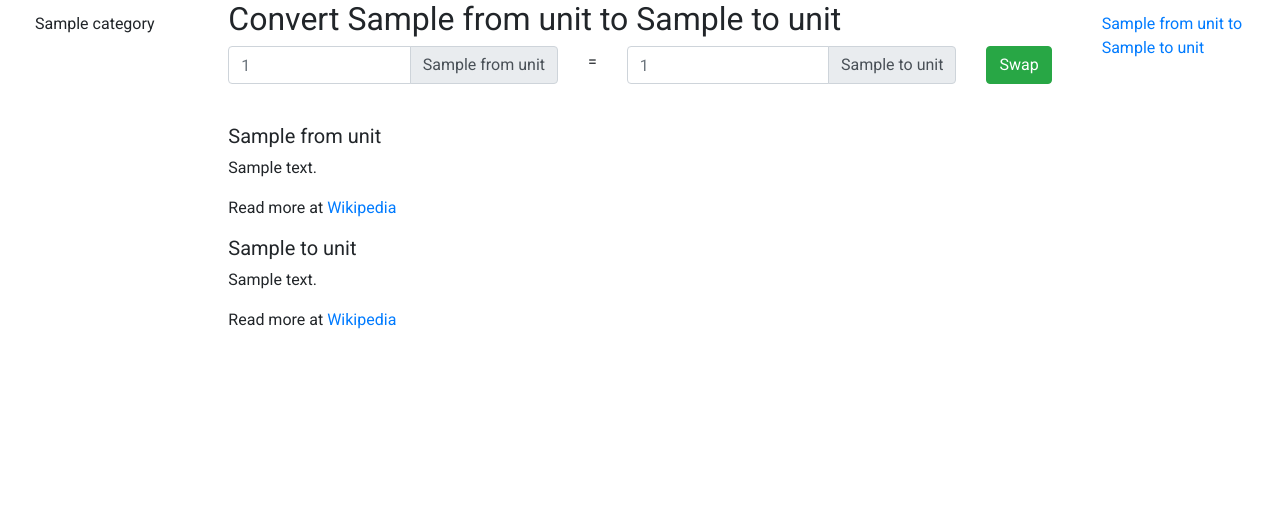
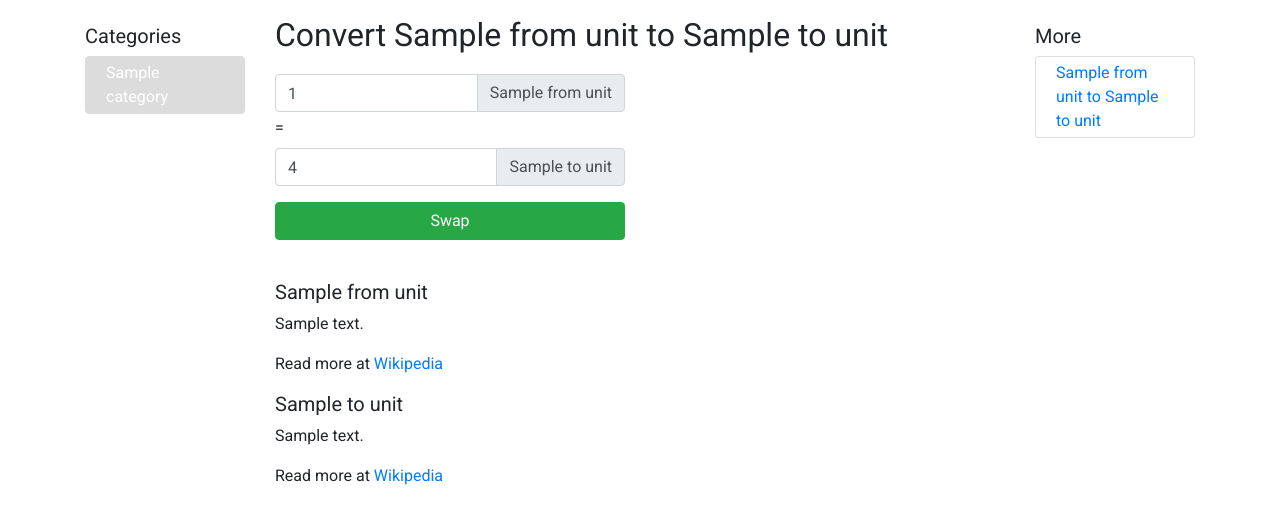
Before and after one commit to sohel284/unit-converter, a Django app: template convertersite/templates/home.html in a window 1280 px wide. Shown: the part 56-580 px from the top of the page. Run offline with Django 3.2, Linux system fonts and the light colour scheme; tables that the repository leaves empty hold one stand-in row (values such as "Sample post"); the template is opened without the code that fills it: values that come from a table or form of the project are taken from there, most other values are stand-ins (such as "Sample title", 1, 10 or a date in 2020); data that the repository does not hold is empty; some libraries are stand-ins or nearby versions.

Commit message:
-added converter calculation

```diff
--- a/convertersite/templates/base.html
+++ b/convertersite/templates/base.html
@@ -6,35 +6,40 @@
             body{
                 font-family: 'Roboto', sans-serif;
             }
+            .list-group-item.active{
+                background-color: gainsboro;
+                border-color: gainsboro;
+            }
         </style>
         <title>{% block 'title' %}Unit Converter{% endblock %}</title>
     </head>
     <body>
         <nav class="navbar navbar-expand-lg navbar-light bg-light">
             <a class="navbar-brand" href="#">Unit Converter</a>
-
             <ul class="navbar-nav mr-auto"></ul>
             <form class="form-inline my-2 my-lg-0">
               <input class="form-control mr-sm-2" type="search" placeholder="Search" aria-label="Search">
               <button class="btn btn-outline-success my-2 my-sm-0" type="submit">Search</button>
             </form>
           </nav>
-        <div class="container-fluid">
+        <div class="container">
             <div class="row">
-                <div class="col-md-3 col-lg-2">
-                    <ul class="list-group list-group-flush">
+                <div class="col-md-3 col-lg-2 mt-4">
+                    <h5>Categories</h5>
+                    <ul class="list-group medium">
                         {% for category in categories %}
-                        <li class="list-group-item">{{ category.name }}</li>
+                        <li class="list-group-item py-1 {% if category.id == conversion.from_unit.category_id %}active{% endif %}">{{ category.name }}</li>
                         {% endfor %}
                     </ul>
                 </div>
                 <div class="col-md-6 col-lg-8">
                     {% block 'content' %}{% endblock %}
                 </div>
-                <div class="col-md-3 col-lg-2">
-                    <ul class="list-group list-group-flush">
+                <div class="col-md-3 col-lg-2 mt-4">
+                    <h5>More</h5>
+                    <ul class="list-group medium">
                         {% for converter in converters %}
-                        <li class="list-group-item">
+                        <li class="list-group-item py-1">
                             <a href="{% url 'converter' converter.name %}">
                                 {{ converter.from_unit.name }} to {{ converter.to_unit.name }}
                             </a>
@@ -46,7 +51,8 @@
 
         </div>
         <script src="https://code.jquery.com/jquery-3.4.1.slim.min.js" integrity="sha384-J6qa4849blE2+poT4WnyKhv5vZF5SrPo0iEjwBvKU7imGFAV0wwj1yYfoRSJoZ+n" crossorigin="anonymous"></script>
-<script src="https://cdn.jsdelivr.net/npm/popper.js@1.16.0/dist/umd/popper.min.js" integrity="sha384-Q6E9RHvbIyZFJoft+2mJbHaEWldlvI9IOYy5n3zV9zzTtmI3UksdQRVvoxMfooAo" crossorigin="anonymous"></script>
-<script src="https://stackpath.bootstrapcdn.com/bootstrap/4.4.1/js/bootstrap.min.js" integrity="sha384-wfSDF2E50Y2D1uUdj0O3uMBJnjuUD4Ih7YwaYd1iqfktj0Uod8GCExl3Og8ifwB6" crossorigin="anonymous"></script>
+        <!-- <script src="https://cdn.jsdelivr.net/npm/popper.js@1.16.0/dist/umd/popper.min.js" integrity="sha384-Q6E9RHvbIyZFJoft+2mJbHaEWldlvI9IOYy5n3zV9zzTtmI3UksdQRVvoxMfooAo" crossorigin="anonymous"></script> -->
+        <!-- <script src="https://stackpath.bootstrapcdn.com/bootstrap/4.4.1/js/bootstrap.min.js" integrity="sha384-wfSDF2E50Y2D1uUdj0O3uMBJnjuUD4Ih7YwaYd1iqfktj0Uod8GCExl3Og8ifwB6" crossorigin="anonymous"></script> -->
+        {% block 'extra_js' %}{% endblock %}
     </body>
 </html>
--- a/convertersite/templates/home.html
+++ b/convertersite/templates/home.html
@@ -1,25 +1,40 @@
 {% extends 'base.html' %}
 {% block 'content' %}
 {% if conversion %}
-<h2>Convert {{conversion.from_unit.name}} to {{conversion.to_unit.name}}</h2>
+<h2 class="pb-1 my-3">Convert <span class="unit">{{conversion.from_unit.name}}</span> to <span class="unit">{{conversion.to_unit.name}}</span>    </h2>
 <div class="row">
-    <div class="col-sm input-group">
-        <input type="text" class="form-control" placeholder="1" aria-label="Recipient's username" aria-describedby="basic-addon2">
+    <div class="col-md-6">
+        <div class="unit-input">
+            <div class="input-group">
+                <input type="text" class="form-control unit-input" value="1" aria-describedby="basic-addon2"
+                    data-rate="{{conversion.rate}}"
+                    id="input-{{conversion.from_unit.symbol_name}}"
+                    data-tounit="{{conversion.to_unit.symbol_name}}"
+                    onkeyup="onKeyUp(this)" />
                 <div class="input-group-append">
                   <span class="input-group-text" id="basic-addon2">{{conversion.from_unit.symbol_name}}</span>
                 </div>
             </div>
-    <div class="col-sm-auto">
-        <label class="text-uppercase pt-1">=</label class="text-uppercase pt-1">
         </div>
-    <div class="col-sm input-group">
-        <input type="text" class="form-control" placeholder="1" aria-label="Recipient's username" aria-describedby="basic-addon2">
+        <label class="text-uppercase pt-1">=</label>
+        <div class="unit-input">
+            <div class="input-group">
+                <input type="text" class="form-control unit-input" value="{{conversion.rate}}"
+                    aria-describedby="basic-addon3"
+                    data-rate="{{ conversion.inverse_rate }}"
+                    id="input-{{conversion.to_unit.symbol_name}}"
+                    data-tounit="{{conversion.from_unit.symbol_name}}"
+                    onkeyup="onKeyUp(this)" />
                 <div class="input-group-append">
-          <span class="input-group-text" id="basic-addon2">{{conversion.to_unit.symbol_name}}</span>
+                    <span class="input-group-text" id="basic-addon3">{{conversion.to_unit.symbol_name}}</span>
                 </div>
             </div>
-    <div class="col-sm-auto">
-        <button type="button" class="btn btn-success">Swap</button>
+        </div>
+        <div class="row mt-3">
+            <div class="col">
+                <button type="button" class="btn btn-success w-100 swap">Swap</button>
+            </div>
+        </div>
     </div>
 </div>
 <p>&nbsp;</p>
@@ -36,3 +51,48 @@
 </div>
 {% endif %}
 {% endblock %}
+{% block 'extra_js' %}
+<script type="text/javascript">
+    $.fn.swap = function (elem) {
+        elem = elem.jquery ? elem : $(elem);
+        return this.each(function () {
+            $(document.createTextNode('')).insertBefore(this).before(elem.before(this)).remove();
+        });
+    };
+
+    function onKeyUp(el) {
+        var inputEl = $(el);
+
+        var inputVal = parseFloat(inputEl.val());
+        var outputSelector = '#input-'+inputEl.data()['tounit'];
+
+        if(!Number.isNaN(inputVal)) {
+            var rate = parseFloat(inputEl.data()['rate']);
+            var toUnit = inputEl.data()['tounit'];
+            var result = inputVal * rate;
+            $(outputSelector).val(result);
+        } else {
+            $(outputSelector).val('');
+        }
+    }
+
+    $(document).ready(function() {
+        $('button.swap').click(function() {
+            // swap title names
+            var unitTitles = $('span.unit');
+            var tempLabel = $(unitTitles[0]).text();
+            $(unitTitles[0]).text($(unitTitles[1]).text());
+            $(unitTitles[1]).text(tempLabel);
+
+            // swap input fields
+            var unitInputDivs = $('div.unit-input');
+            var inputGroup1 = $(unitInputDivs[0]).find('div.input-group').clone();
+            var inputGroup2 = $(unitInputDivs[1]).find('div.input-group').clone();
+
+            $('div.input-group').remove();
+            $(unitInputDivs[0]).append(inputGroup2);
+            $(unitInputDivs[1]).append(inputGroup1);
+        });
+    });
+</script>
+{% endblock %}
--- a/unitconverterapp/views.py
+++ b/unitconverterapp/views.py
@@ -15,6 +15,7 @@ def home(request, converter_name=None):
     categories = Category.objects.all()
 
     if converter is not None:
+        converter.inverse_rate = (1.0 / converter.rate);
         converters = Conversion.objects.filter(
             from_unit__category=converter.from_unit.category
         ).exclude(pk=converter.pk)
```
Lines whose indentation alone changed are shown as unchanged.
